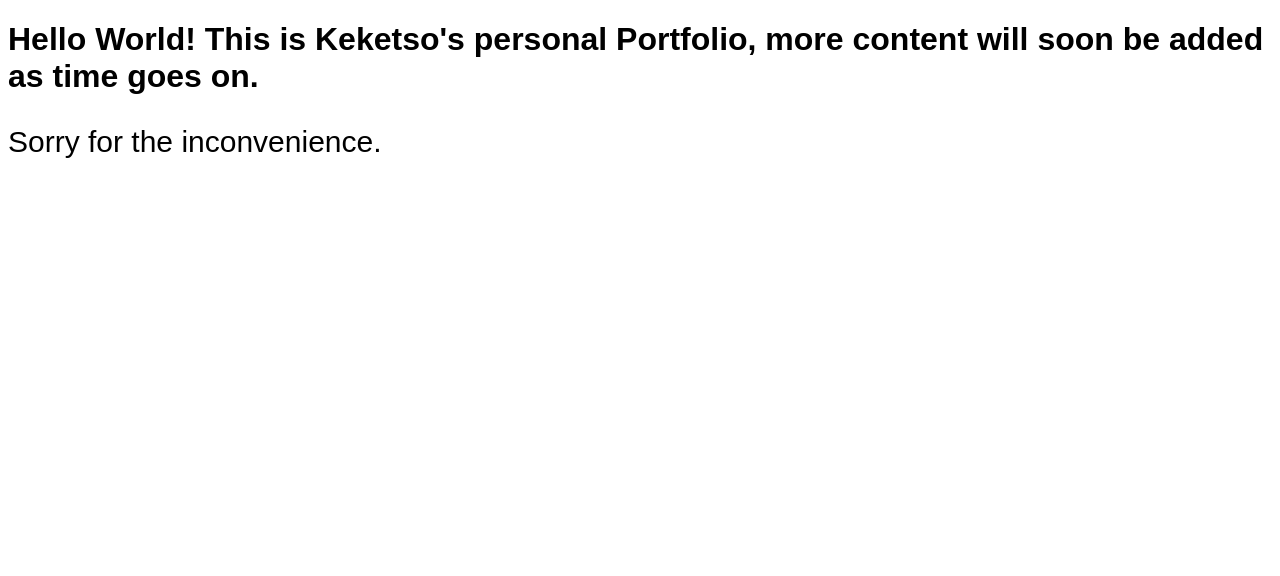
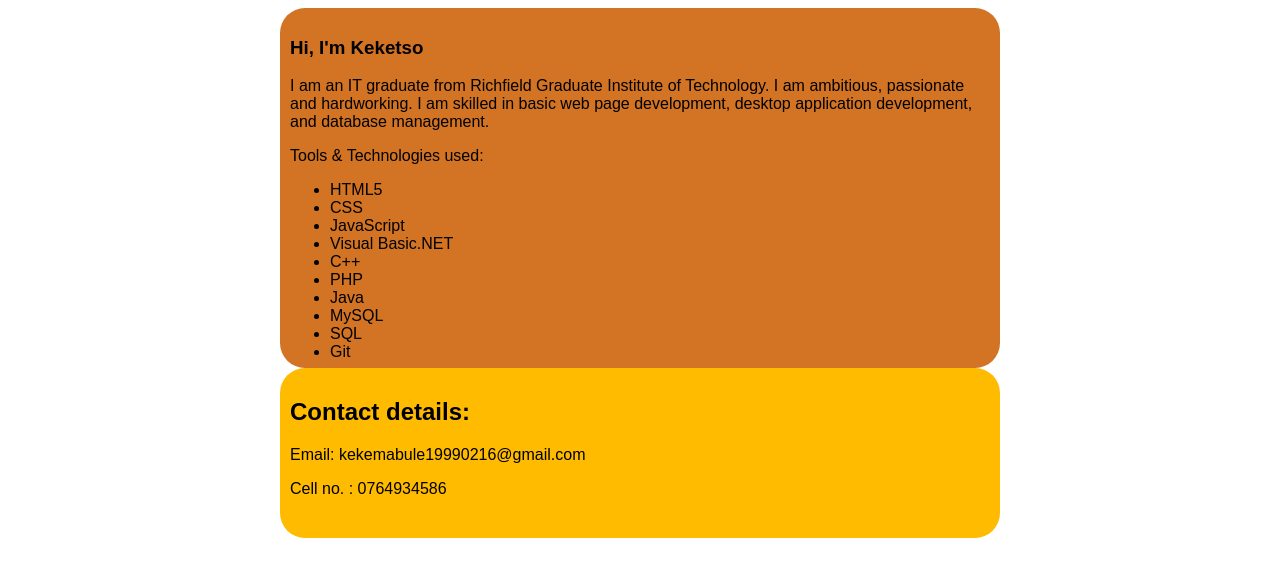
Before and after one commit to K-The-Coder/K-The-Coder.github.io, a plain HTML site: page index.html in a window 1280 px wide. Drawn offline with Linux system fonts and the light colour scheme.

Commit message:
Added introduction and contact details

```diff
--- a/index.html
+++ b/index.html
@@ -7,13 +7,29 @@
         <title>My Portfolio</title>
     </head>
     <body>
-        <header>
-
-        </header>
-        <h1>Hello World! This is Keketso's personal Portfolio, more content will soon be added as time goes on.</h1>
-        <p style="font-size: 30px">Sorry for the inconvenience.</p>
-        <footer>
-
-        </footer>
+        <div class="intro">
+            <h3>Hi, I'm Keketso</h3>
+            <p>I am an IT graduate from Richfield Graduate Institute of Technology. I am ambitious, passionate and hardworking.
+                I am skilled in basic web page development, desktop application development, and database management.
+            </p>
+            <p>Tools & Technologies used:</p>
+            <ul>
+                <li>HTML5</li>
+                <li>CSS</li>
+                <li>JavaScript</li>
+                <li>Visual Basic.NET</li>
+                <li>C++</li>
+                <li>PHP</li>
+                <li>Java</li>
+                <li>MySQL</li>
+                <li>SQL</li>
+                <li>Git</li>
+            </ul>
+        </div>
+        <div class="contact-details">
+            <h2>Contact details:</h2>
+            <p>Email: kekemabule19990216@gmail.com</p>
+            <p>Cell no. : 0764934586</p>
+        </div>
     </body>
 </html>
--- a/styles/style.css
+++ b/styles/style.css
@@ -1,3 +1,21 @@
 body{
     font-family:sans-serif;
 }
+
+.intro{
+    border-radius: 25px;
+    margin: auto;
+    width: 700px;
+    height: 340px;
+    padding: 10px;
+    background-color: rgb(211, 115, 36);
+}
+
+.contact-details{
+    border-radius: 25px;
+    margin: auto;
+    width: 700px;
+    height: 150px;
+    padding: 10px;
+    background-color: rgb(255, 187, 0);
+}
```
